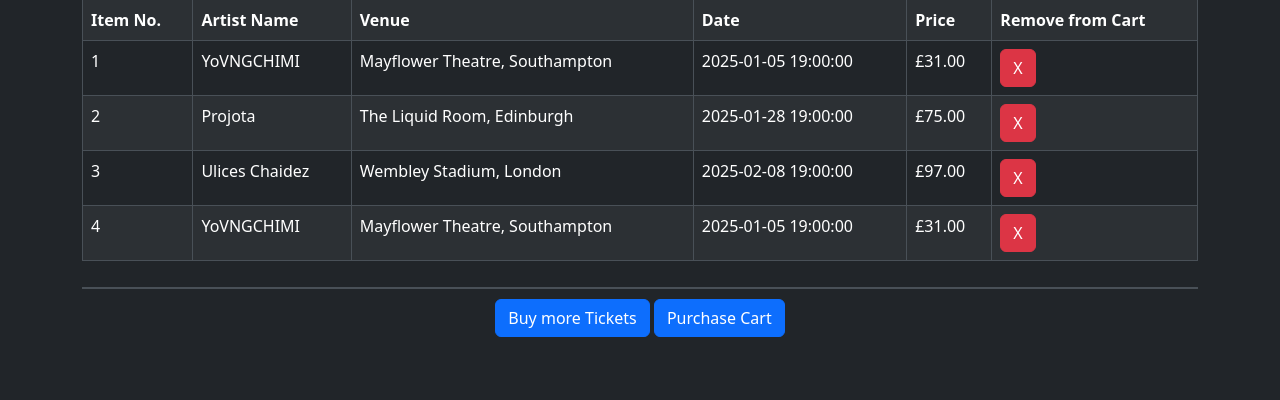
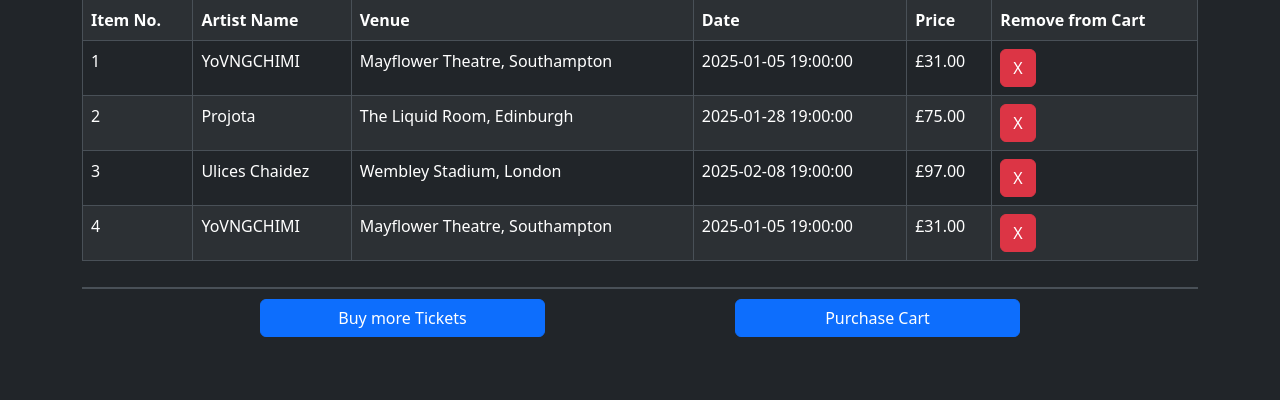
Before and after one commit to fstaig1/ticket-app, a Flask app: page /cart in a window 1280 px wide. Shown: the part 151-551 px from the top of the page. Run offline with Flask 3, Linux system fonts and the light colour scheme; a user stored in the database is signed in; some libraries are stand-ins or nearby versions.

Commit message:
added some spacing to the buttons on the cart page

```diff
--- a/website/templates/cart.html
+++ b/website/templates/cart.html
@@ -38,11 +38,14 @@
     <div style="height: 10px;"></div>
     <div class="border"></div>
     <div style="height: 10px;"></div>
-    <div class="text-center">
-        <button type="button" class="btn btn-primary" onclick="window.location.href=`{{ url_for('shop.browse') }}`;">Buy {% if cart %}more {% endif %}Tickets</button>
+    <div class="text-center row">
+        <div class="col"></div>
+        <button type="button" class="btn btn-primary col-3" onclick="window.location.href=`{{ url_for('shop.browse') }}`;">Buy {% if cart %}more {% endif %}Tickets</button>
         {% if cart %}
-        <button type="button" class="btn btn-primary">Purchase Cart</button>
+        <div class="col"></div>
+        <button type="button" class="btn btn-primary col-3">Purchase Cart</button>
         {% endif %}
+        <div class="col"></div>
     </div>
 </div>
 
```
Also changed, not shown: instance/ticket.db.
